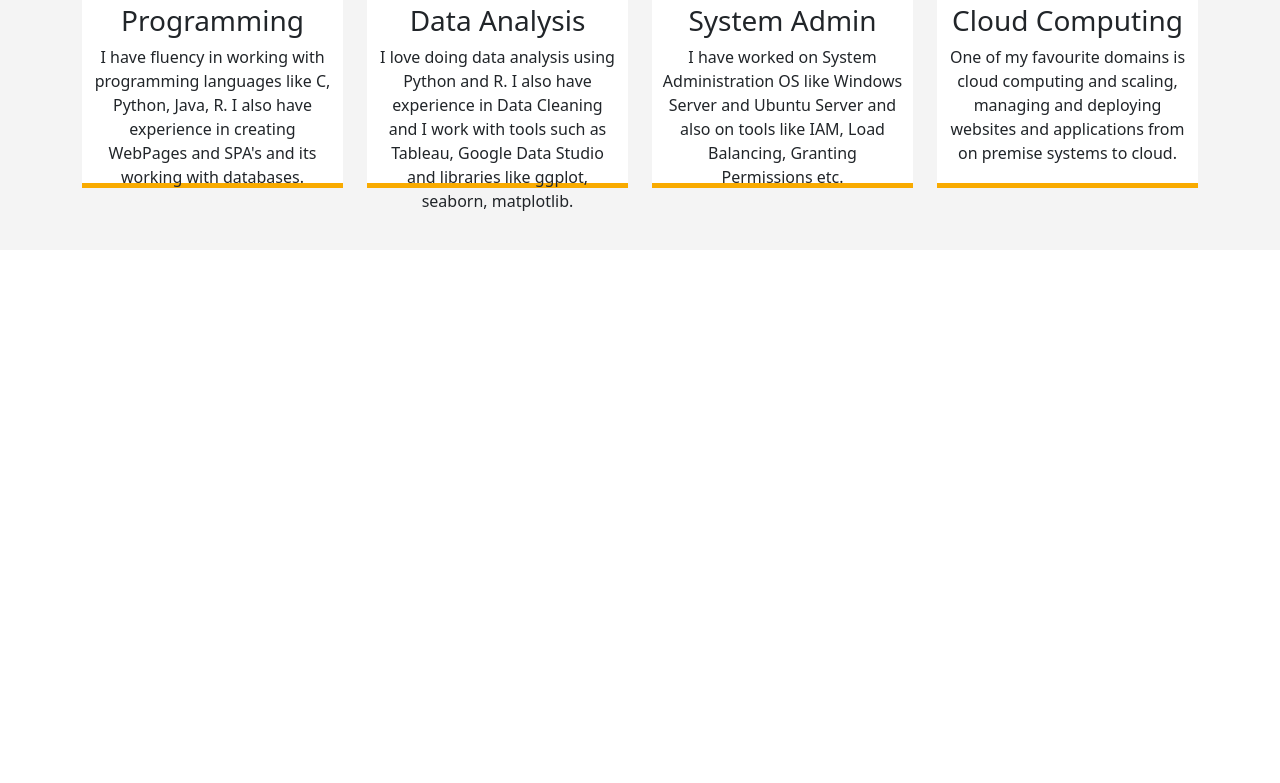
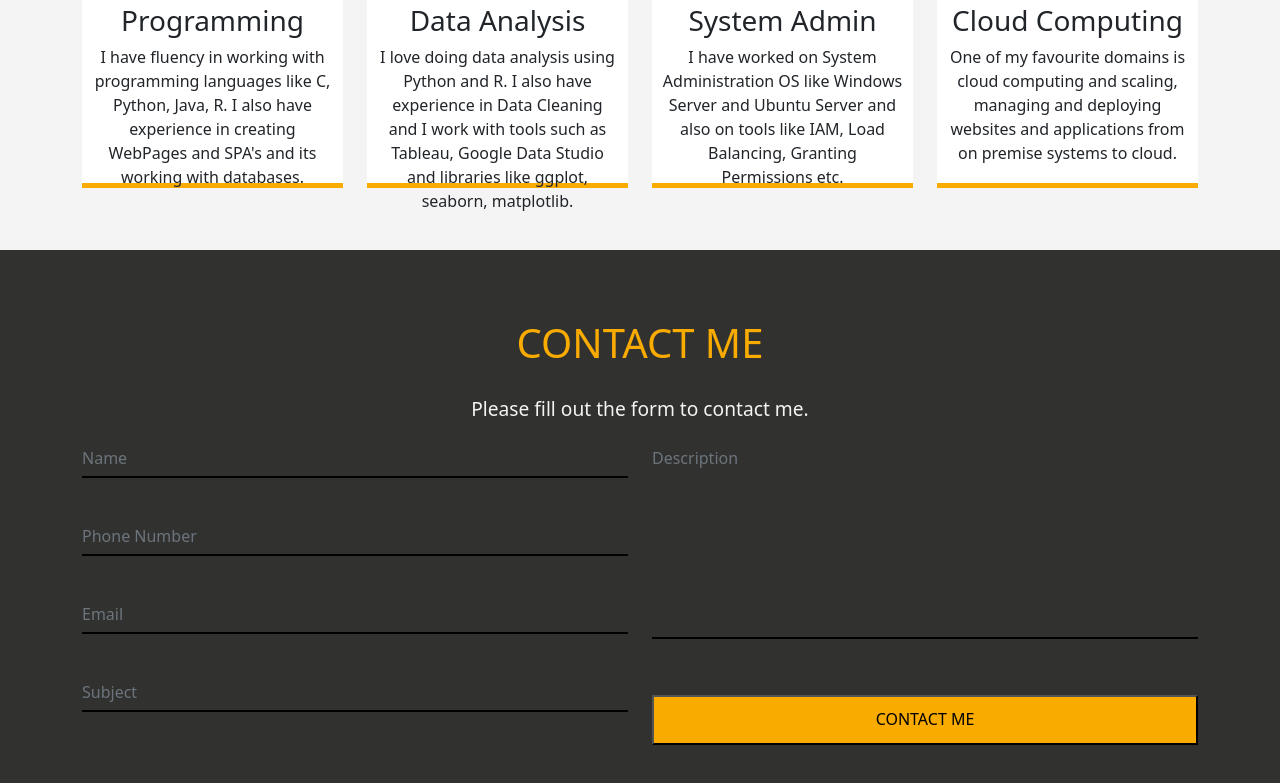
Before and after one commit to markmerchant415/React-Portfolio, a React (Create React App) app: page / in a window 1280 px wide. Shown: the part 1779-2562 px from the top of the page. Before the commit the page ends 2029 px from the top, so only its background shows below. Built offline with nearby package versions, Linux system fonts and the light colour scheme.

Commit message:
Contacts Component Completed

```diff
--- a/package.json
+++ b/package.json
@@ -11,6 +11,7 @@
     "@testing-library/react": "^11.2.7",
     "@testing-library/user-event": "^12.8.3",
     "bootstrap": "^5.1.0",
+    "emailjs-com": "^3.2.0",
     "react": "^17.0.2",
     "react-dom": "^17.0.2",
     "react-particles-js": "^3.5.3",
--- a/src/App.css
+++ b/src/App.css
@@ -6,8 +6,8 @@
   --primary-white: #fff;
   --primary-orange: #f9ab00;
   --primary-light-grey: #f4f4f4;
-  --primary-dark: rgb(52,58,6);
-  --primary-red: #ef4035;
+  --primary-dark: rgb(49, 49, 47);
+  --primary-red: #5c43433e;
   --primary-hover-red: #f33501;
 }
 
@@ -236,3 +236,95 @@ nav ul li{
  .Services .box:hover .p{
   color: var(--primary-dark);
  }
+
+ /*****************************************Contacts*******************************************/
+.contacts{
+  background: var(--primary-dark);
+  padding: 3rem 0;
+}
+
+.contacts h1{
+  color: var(--primary-orange);
+  padding: 1.3rem 0;
+  text-transform: uppercase;
+}
+
+.contacts p{
+  color: var(--primary-light-grey);
+  font-size: 1.2rem;
+}
+
+/************************************INPUTS*****************************************/
+
+.contacts input , .contacts textarea{
+  width: 100%;
+  box-sizing: border-box;
+  background: none;
+  resize: none;
+  border: 0;
+  border-bottom: 2px solid black;
+  border-radius: 0;
+  color: var(--primary-orange);
+  outline: 0 !important;
+  box-shadow: none !important;
+  padding-left: 0 !important;
+  margin-bottom: 1rem;
+}
+
+.contacts container{
+  padding: 4rem 0;
+}
+
+.contacts input:focus, .contacts textarea:focus{
+  background:transparent;
+  color: var(--primary-orange);
+  border-bottom: 2px solid black;
+}
+
+.contacts textarea{
+  height:12.4rem !important;
+
+}
+
+.contact-btn{
+  margin: 1rem 0 0 0;
+  width:100%;
+  background: none;
+  color: black;
+  background-color: var(--primary-orange);
+}
+
+.line{
+  position: relative;
+  top: -2.2rem;
+  width: 0;
+  height: 0.125px;
+  background: var(--primary-orange);
+  display: inline-block;
+}
+
+input:focus+.line, textarea:focus+.line{
+  width: 100%;
+  transition: width 0.5s ease-in-out;
+}
+
+imput.form-control{
+  margin: -0.3rem 0;
+}
+
+/*******************************MEDIA***********************************/
+
+@media(max-width: 768px){
+
+  .contacts{
+    overflow-x: hidden;
+  }
+
+  .contacts .container{
+    padding: 0 1rem;
+  }
+
+  .contacts p{
+    padding: 0 0.4rem;
+  }
+}
--- a/src/App.js
+++ b/src/App.js
@@ -6,6 +6,7 @@ import Header from './Components/Header';
 //import Particles from './Components/Particles';
 import Aboutme from './Components/Aboutme';
 import Services from './Components/Services';
+import Contacts from './Components/Contacts';
 
 function App() {
   return (
@@ -15,6 +16,7 @@ function App() {
     <Header/>
     <Aboutme/>
     <Services/>
+    <Contacts/>
     </>
   );
 }
--- /dev/null
+++ b/src/Components/Contacts.js
@@ -0,0 +1,92 @@
+import React from 'react'
+import emailjs from 'emailjs-com'
+
+const Contacts = () => {
+
+    const serviceID = "service_3u8qxds"
+    const templateID = "template_ajbbezr"
+    const userID="user_xdjOtEdYfFHMqkoGBEyF6"
+
+    const sendEmail = (e) => {
+        e.preventDefault();
+
+        emailjs.sendForm(serviceID, templateID, e.target, userID)
+          .then((result) => {
+              console.log(result.text);
+          }, (error) => {
+              console.log(error.text);
+          });
+      }
+
+    return (
+        <div className="contacts">
+            <div className="text-center">
+                <h1>Contact Me</h1>
+                <p>Please fill out the form to contact me.</p>
+            </div>
+            <div className="container">
+                <form onSubmit={sendEmail}>
+                <div className="row">
+                    <div className="col-md-6 col-xs-12">
+                    <div className="text-center">
+                        <input
+                        id="name"
+                        type="text"
+                        className="form-control"
+                        placeholder="Name"
+                        name="name"
+                        />
+                        <div className="line"></div>
+                        </div>
+                        <div className="text-center">
+                        <input
+                        id="phone"
+                        type="text"
+                        className="form-control"
+                        placeholder="Phone Number"
+                        name="phone"
+                        />
+                        <div className="line"></div>
+                        </div>
+                        <div className="text-center">
+                        <input
+                        id="email"
+                        type="email"
+                        className="form-control"
+                        placeholder="Email"
+                        name="email"
+                        />
+                        <div className="line"></div>
+                        </div>
+                        <div className="text-center">
+                        <input
+                        id="subject"
+                        type="text"
+                        className="form-control"
+                        placeholder="Subject"
+                        name="subject"
+                        />
+                        <div className="line"></div>
+                        </div>
+                    </div>
+                    <div className="col-md-6 col-xs-12">
+                    <div className="text-center">
+                    <textarea
+                    id="description"
+                    type="text"
+                        className="form-control"
+                        placeholder="Description"
+                        name="description"
+                        ></textarea>
+                        <div className="line"></div>
+                        </div>
+                        <button className="btn-main-offer contact-btn" type="submit">Contact Me</button>
+                    </div>
+                </div>
+                </form>
+            </div>
+            </div>
+            )
+}
+
+            export default Contacts
```
Also changed, not shown: 1 other file (tests, documents, lock files or other folders).
